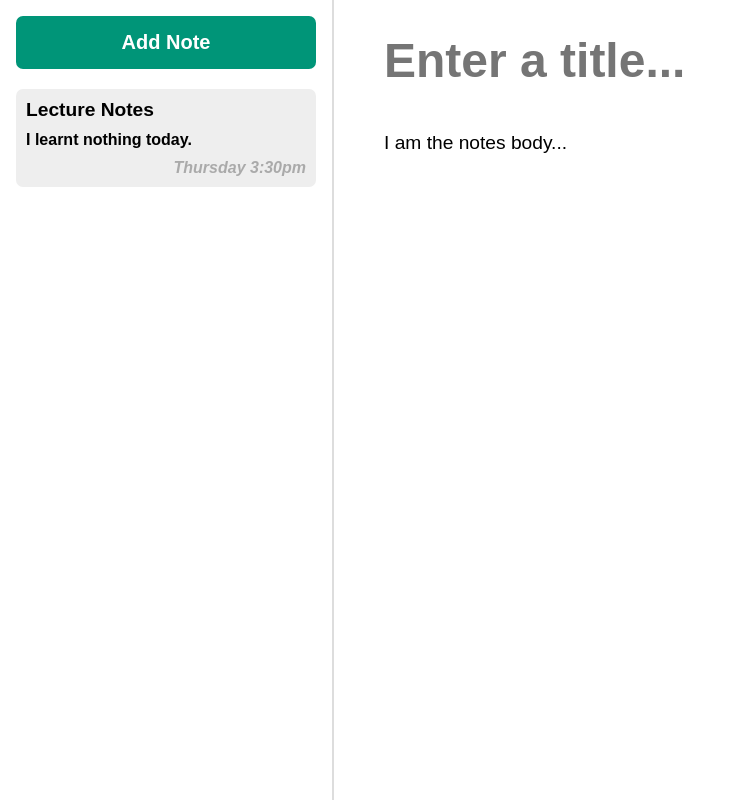
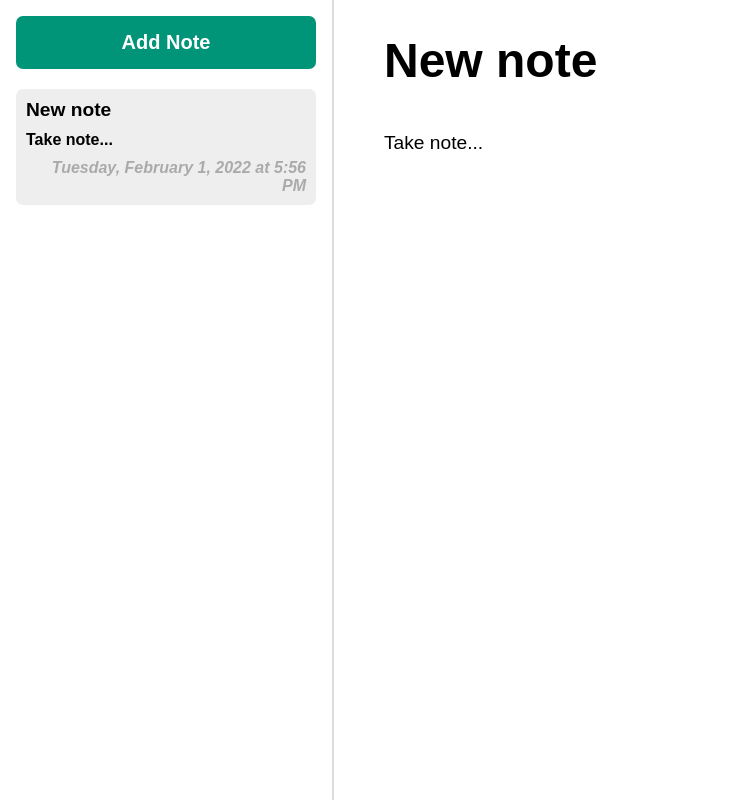
Before and after one commit to antonypaquay/note-app, a website with bundled scripts: page index.html in a window 1280 px wide. Both pictures are taken after a click on the button "Add Note". Shown: the whole page, without its empty margins (0-729 px from the left). Built offline with nearby package versions, Linux system fonts and the light colour scheme.

Commit message:
feat(): update NotesAPI

```diff
--- a/index.html
+++ b/index.html
@@ -12,7 +12,7 @@
 <body>
 
     <div class="notes" id="app">
-        <div class="notes__sidebar">
+        <!-- <div class="notes__sidebar">
             <button class="notes__add" type="button">Add Note</button>
             <div class="notes__list">
                 <div class="notes__list-item notes__list-item--selected">
@@ -25,7 +25,7 @@
         <div class="notes__preview">
             <input class="notes__title" type="text" placeholder="Enter a title...">
             <textarea class="notes__body">I am the notes body...</textarea>
-        </div>
+        </div> -->
     </div>
 
     <script src="./js/main.js" type="module"></script>
--- /dev/null
+++ b/js/App.js
@@ -0,0 +1,64 @@
+import NotesAPI from "./NotesAPI.js";
+import NotesView from "./NotesView.js";
+
+export default class App {
+    constructor(root) {
+        this.notes = [];
+        this.activeNote = null;
+        this.view = new NotesView(root, this._handlers());
+
+        this._refreshNotes();
+    }
+
+    _refreshNotes() {
+        const notes = NotesAPI.getAllNotes();
+
+        this._setNotes(notes);
+
+        if (notes.length > 0) {
+            this._setActiveNote(notes[0]);
+        }
+    }
+
+    _setNotes(notes) {
+        this.notes = notes;
+        this.view.updateNoteList(notes);
+        this.view.updateNotePreviewVisibility(notes.length > 0);
+    }
+
+    _setActiveNote(note) {
+        this.activeNote = note;
+        this.view.updateActiveNote(note);
+    }
+
+    _handlers() {
+        return {
+            onNoteSelect: noteId => {
+                const selectedNote = this.notes.find(note => note.id == noteId);
+                this._setActiveNote(selectedNote);
+            },
+            onNoteAdd: () => {
+                const newNote = {
+                    title: "New note",
+                    body: "Take note..."
+                }
+
+                NotesAPI.saveNote(newNote);
+                this._refreshNotes();
+            },
+            onNoteEdit: (title, body) => {
+                NotesAPI.saveNote({
+                    id: this.activeNote.id,
+                    title: title,
+                    body: body
+                })
+
+                this._refreshNotes();
+            },
+            onNoteDelete: noteId => {
+                NotesAPI.deleteNote(noteId);
+                this._refreshNotes();
+            }
+        };
+    }
+}
--- a/js/NotesAPI.js
+++ b/js/NotesAPI.js
@@ -13,7 +13,7 @@ export default class NotesAPI {
 
         const existing = notes.find(note => note.id == noteToSave.id);
 
-        if(existing) {
+        if (existing) {
             existing.title = noteToSave.title;
             existing.body = noteToSave.body;
             existing.updated = new Date().toISOString();
@@ -22,8 +22,8 @@ export default class NotesAPI {
             noteToSave.updated = new Date().toISOString();
             notes.push(noteToSave);
         }
+
         localStorage.setItem("notesapp-notes", JSON.stringify(notes));
-
     }
 
     static deleteNote(id) {
--- /dev/null
+++ b/js/NotesView.js
@@ -0,0 +1,98 @@
+export default class NotesView {
+    constructor(root, { onNoteSelect, onNoteAdd, onNoteEdit, onNoteDelete } = {}) {
+        this.root = root;
+        this.onNoteSelect = onNoteSelect;
+        this.onNoteAdd = onNoteAdd;
+        this.onNoteEdit = onNoteEdit;
+        this.onNoteDelete = onNoteDelete;
+        this.root.innerHTML = `
+            <div class="notes__sidebar">
+                <button class="notes__add" type="button">Add Note</button>
+                <div class="notes__list"></div>
+            </div>
+            <div class="notes__preview">
+                <input class="notes__title" type="text" placeholder="Enter a title...">
+                <textarea class="notes__body">I am the note body...</textarea>
+            </div>
+        `;
+
+        const btnAdd = this.root.querySelector(".notes__add");
+        const inpTitle = this.root.querySelector(".notes__title");
+        const inpBody = this.root.querySelector(".notes__body");
+
+        btnAdd.addEventListener('click', () => {
+            this.onNoteAdd();
+        });
+
+        [inpTitle, inpBody].forEach(inputField => {
+            inputField.addEventListener("blur", () => {
+                const updatedTitle = inpTitle.value.trim();
+                const updatedBody = inpBody.value.trim();
+
+                this.onNoteEdit(updatedTitle, updatedBody);
+            })
+        });
+
+        this.updateNotePreviewVisibility(false);
+    }
+
+    _createListItemHTML(id, title, body, updated) {
+        const MAX_BODY_LENGTH = 60;
+
+        return `
+            <div class="notes__list-item" data-note-id="${id}">
+                <div class="notes__small-title">${title}</div>
+                <div class="notes__small-body">
+                    ${body.substring(0, MAX_BODY_LENGTH)}
+                    ${body.length > MAX_BODY_LENGTH ? "..." : ""}
+                </div>
+                <div class="notes__small-updated">
+                    ${updated.toLocaleString(undefined, { dateStyle: "full", timeStyle: "short" })}
+                </div>
+            </div>
+        `
+    }
+
+    updateNoteList(notes) {
+        const notesListContainer = this.root.querySelector('.notes__list');
+
+        // Empty list
+        notesListContainer.innerHTML = "";
+
+        for (const note of notes) {
+            const html = this._createListItemHTML(note.id, note.title, note.body, new Date(note.updated));
+
+            notesListContainer.insertAdjacentHTML('beforeend', html);
+        }
+
+        // Add select/delete events for each list item
+        notesListContainer.querySelectorAll(".notes__list-item").forEach(noteListItem => {
+            noteListItem.addEventListener("click", () => {
+                this.onNoteSelect(noteListItem.dataset.noteId);
+            });
+
+            noteListItem.addEventListener("dblclick", () => {
+                const doDelete = confirm("Are you sure you want to delete this note?");
+
+                if (doDelete) {
+                    this.onNoteDelete(noteListItem.dataset.noteId);
+                }
+            });
+        });
+    }
+
+    updateActiveNote(note) {
+        this.root.querySelector(".notes__title").value = note.title;
+        this.root.querySelector(".notes__body").value = note.body;
+
+        this.root.querySelectorAll(".notes__list-item").forEach(noteListItem => {
+            noteListItem.classList.remove("notes__list-item--selected");
+        });
+
+        this.root.querySelector(`.notes__list-item[data-note-id="${note.id}"]`).classList.add("notes__list-item--selected");
+    }
+
+    updateNotePreviewVisibility(visible) {
+        this.root.querySelector(".notes__preview").style.visibility = visible ? "visible" : "hidden";
+    }
+}
--- a/js/main.js
+++ b/js/main.js
@@ -1,5 +1,4 @@
-import NotesAPI from "./NotesAPI.js";
+import App from "./App.js";
 
-NotesAPI.deleteNote(340584);
-
-console.log(NotesAPI.getAllNotes());
+const root = document.getElementById("app");
+const app = new App(root);
```
